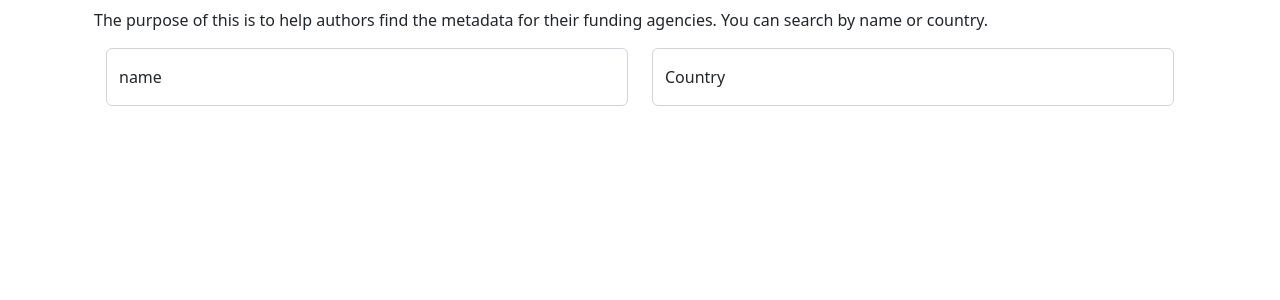
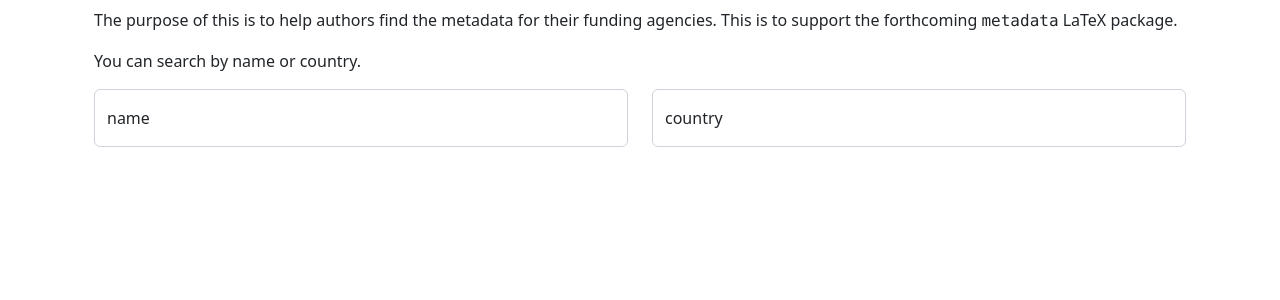
Before and after one commit to IACR/fundreg, a Flask app: page / in a window 1280 px wide. Shown: the part 149-449 px from the top of the page. Run offline with Flask 2, Linux system fonts and the light colour scheme; some libraries are stand-ins or nearby versions.

Commit message:
Works on wsgi.

```diff
--- a/app.py
+++ b/app.py
@@ -6,16 +6,21 @@ in a separate task to compile the output.
 """
 
 from flask import json, Flask, request, render_template, current_app
+import config
 import os
 import sys
 from search.search_lib import search
 
 # Make sure we aren't running on an old python.
-assert sys.version_info >= (3, 7)
+assert sys.version_info >= (3, 6)
 
-config = {'db_path': 'search/xapian.db'}
+def validate_config():
+    if 'DB_PATH' not in app.config:
+        raise ValueError(str(app.config))
 
-app = Flask(__name__, static_folder='static/', static_url_path='/')
+app = Flask(__name__, static_folder='static/' , static_url_path='/static')
+app.config.from_object(config.ProductionConfig)
+validate_config()
 
 @app.route('/')
 def home():
@@ -23,7 +28,7 @@ def home():
 
 @app.route('/view/<int:id>')
 def view_funder(id):
-    result = search(config.get('db_path'),
+    result = search(app.config['DB_PATH'],
                     offset=0,
                     textq='id:' + str(id),
                     locationq=None)
@@ -31,7 +36,6 @@ def view_funder(id):
         result = {'item': result.get('results')[0]}
     else:
         result = {'error': 'no such item'}
-    print(result)
     return render_template('index.html', **result)
 
 @app.route('/search', methods=['GET'])
@@ -39,7 +43,7 @@ def get_results():
     args = request.args.to_dict()
     if 'textq' not in args and 'locationq' not in args:
         return json.jsonify({'error': 'missing queries'})
-    return json.jsonify(search(config.get('db_path'),
+    return json.jsonify(search(app.config['DB_PATH'],
                                offset=args.get('offset', 0),
                                textq=args.get('textq'),
                                locationq=args.get('locationq')))
--- a/search/search_lib.py
+++ b/search/search_lib.py
@@ -174,7 +174,7 @@ def search(db_path, offset=0, limit=100, textq=None, locationq=None):
 if __name__ == '__main__':
     arguments = argparse.ArgumentParser()
     arguments.add_argument('--dbpath',
-                           default='xapian.db',
+                           default='./xapian.db',
                            help='Path to writable database directory.')
     arguments.add_argument('--name',
                            help='basic query')
--- a/templates/index.html
+++ b/templates/index.html
@@ -3,9 +3,9 @@
   <head>
     <meta charset="utf-8">
     <meta name="viewport" content="width=device-width, initial-scale=1, shrink-to-fit=no">
-    <link href="/css/bootstrap/css/bootstrap.min.css" rel="stylesheet">
-    <script src="/css/bootstrap/js/bootstrap.bundle.min.js"></script>
-    <title>{{title}}</title>
+    <link href="/static/css/bootstrap/css/bootstrap.min.css" rel="stylesheet">
+    <script src="/static/css/bootstrap/js/bootstrap.bundle.min.js"></script>
+    <title>Crossref Funding Registry Search</title>
     <style>
      @media screen and (min-width:992px) {
        .dropdown:hover .dropdown-menu {
@@ -24,6 +24,54 @@
      img.icon {
        max-width: 2rem;
      }
+     .widecontainer {
+       --bs-gutter-x: 1.5rem;
+       --bs-gutter-y: 0;
+       width: 100%;
+       padding-right: calc(var(--bs-gutter-x) * 0.5);
+       padding-left: calc(var(--bs-gutter-x) * 0.5);
+       margin-right: auto;
+       margin-left: auto;
+     }
+
+     @media (min-width: 576px) {
+       .widecontainer {
+         max-width: 540px;
+       }
+     }
+     @media (min-width: 768px) {
+       .widecontainer {
+         max-width: 720px;
+       }
+     }
+     @media (min-width: 992px) {
+        .widecontainer {
+          max-width: 960px;
+        }
+     }
+     @media (min-width: 1200px) {
+       .widecontainer {
+         max-width: 1140px;
+       }
+     }
+     @media (min-width: 1400px) {
+       .widecontainer {
+         max-width: 1320px;
+       }
+     }
+     @media (min-width: 1600px) {
+       .widecontainer {
+         max-width: 1500px;
+       }
+     }
+     @media (min-width: 1800px) {
+       .widecontainer {
+         max-width: 1600px;
+       }
+     }
+     pre#latex {
+       background-color: #f8f8f8;
+     }
     </style>
 
   </head>
@@ -31,21 +79,24 @@
   <body>
     <div class="header container-fluid" style="background-color: #faebd7;">
       <div class="container py-5 d-flex align-items-center">
-        <img src="/img/banner_LeftArrow_v2.svg">
-        <h1 class="mb-0">Search Crossref Funder Registry</h1>
-        <img src="/img/banner_RightArrow_v2.svg">
+        <img src="/static/img/banner_LeftArrow_v2.svg">
+        <h1 class="text-center mb-0">Search Crossref Funder Registry</h1>
+        <img src="/static/img/banner_RightArrow_v2.svg">
       </div>
     </div>
     <noscript>
       <h1 class="text-center">What a lovely hat</h1>
       <h4 class="text-center">Is it made out of <a href="https://iacr.org/tinfoil.html">tin foil</a>?</h4>
     </noscript>
-    <main id="mainContent" class="container px-3 px-md-4">
+    <div class="container px-3 px-md-4">
       <p class="mt-2">
         The purpose of this is to help authors find the metadata for their funding
-        agencies. You can search by name or country.
+        agencies. This is to support the forthcoming
+        <span class="font-monospace">metadata</span> LaTeX package.
       </p>
-      <div class="container">
+      <p>
+        You can search by name or country.
+      </p>
       <form class="mt-3">
         <div class="row">
           <div class="col-sm-6">
@@ -57,26 +108,29 @@
           <div class="col-sm-6">
             <div class="form-floating">
               <input type="text" class="form-control" id="locationq" placeholder="Denmark">
-                <label for="locationq">Country</label>
+              <label for="locationq">country</label>
             </div>
           </div>
         </div>
       </form>
+    </div>
+    <div class="widecontainer">
       {% if item %}
       <div id="view" class="mt-4">
         <div class="row">
           <div class="col-6">
             <h3>{{item.name}}</h3>
-<pre id="latex" class="mt-4">
+<pre id="latex" class="mt-4 py-2">
 \addfunder{id={{item.id}},
     name="{{item.name}}",
     grantid="XXXXXX",
-    country="{{item.location}}"}
+    country="{{item.country}}"}
 </pre>
-You need to supply the grantid.      <button id="bibcopy" class="ms-3 btn btn-sm btn-secondary"
+            <p>
+              You need to supply the grantid. <button id="bibcopy" class="ms-3 btn btn-sm btn-secondary"
               aria-label="Copy to clipboard"
                                                       onclick="copyMetadata()">Copy LaTeX to clipboard</button>
-
+            </p>
           </div>
           <div class="col-6">
             {% if item.broader %}
@@ -87,12 +141,19 @@ You need to supply the grantid.      <button id="bibcopy" class="ms-3 btn btn-sm
               {% endfor %}
             </ul>
             {% endif %}
-
             {% if item.narrower %}
             <h5>More narrow</h5>
             <ul>
               {% for key,nam in item.narrower.items() %}
               <li><a href="/view/{{key}}">{{nam}}</a></li>
+              {% endfor %}
+            </ul>
+            {% endif %}
+            {% if item.altnames %}
+            <h5>Alternate names</h5>
+            <ul>
+              {% for nam in item.altnames %}
+              <li>{{nam}}</li>
               {% endfor %}
             </ul>
             {% endif %}
@@ -102,18 +163,19 @@ You need to supply the grantid.      <button id="bibcopy" class="ms-3 btn btn-sm
       {% endif %}
       <div id="results" class="mt-3"></div>
     </div>
-    </main>
 {% raw %}
 <script id="results-template" type="text/x-handlebars-template">
+  <p>{{estimated_results}} results</p>
   <ol>
     {{#each results}}
     <li role="presentation">
-      <a href="/view/{{id}}">{{name}}</a> <span class="fw-light">{{location}}</span>
-      {{#if alt-names}}
+      <a href="/funding/view/{{id}}">{{name}}</a>
+      <span class="fw-light">{{country}}</span>
+      {{#if altnames}}
       <div class="btn-group dropdown">
         <span class="ms-2 dropdown-toggle" data-bs-toggle="dropdown" aria-expanded="false">Alternate names</span>
         <ul class="dropdown-menu">
-          {{#each alt-names}}
+          {{#each altnames}}
           <li class="dropdown-item">{{this}}</li>
         {{/each}}
         </ul>
@@ -124,7 +186,7 @@ You need to supply the grantid.      <button id="bibcopy" class="ms-3 btn btn-sm
   </ol>
 </script>
 {% endraw %}
-<script src="/js/handlebars-v4.7.7.js"></script>
+<script src="/static/js/handlebars-v4.7.7.js"></script>
  <script>
   function copyMetadata() {
    let range = document.createRange();
@@ -189,11 +251,12 @@ You need to supply the grantid.      <button id="bibcopy" class="ms-3 btn btn-sm
      }
      controller = new AbortController();
      signal = controller.signal;
-     fetch('/search?' + new URLSearchParams(args), {signal})
+     fetch('/funding/search?' + new URLSearchParams(args), {signal})
        .then((response) => response.json())
        .then((data) => {
          console.log(data);
-         document.getElementById('view').innerHTML = '';
+         let elem = document.getElementById('view');
+         if (elem) {elem.innerHTML = '';}
          if (data.results.length > 0) {
            document.getElementById('results').innerHTML = resultsTemplate(data);
          } else {
```
Also changed, not shown: config.py (added, +12 -0 lines), __init__.py (added). Lines whose indentation alone changed are shown as unchanged.
